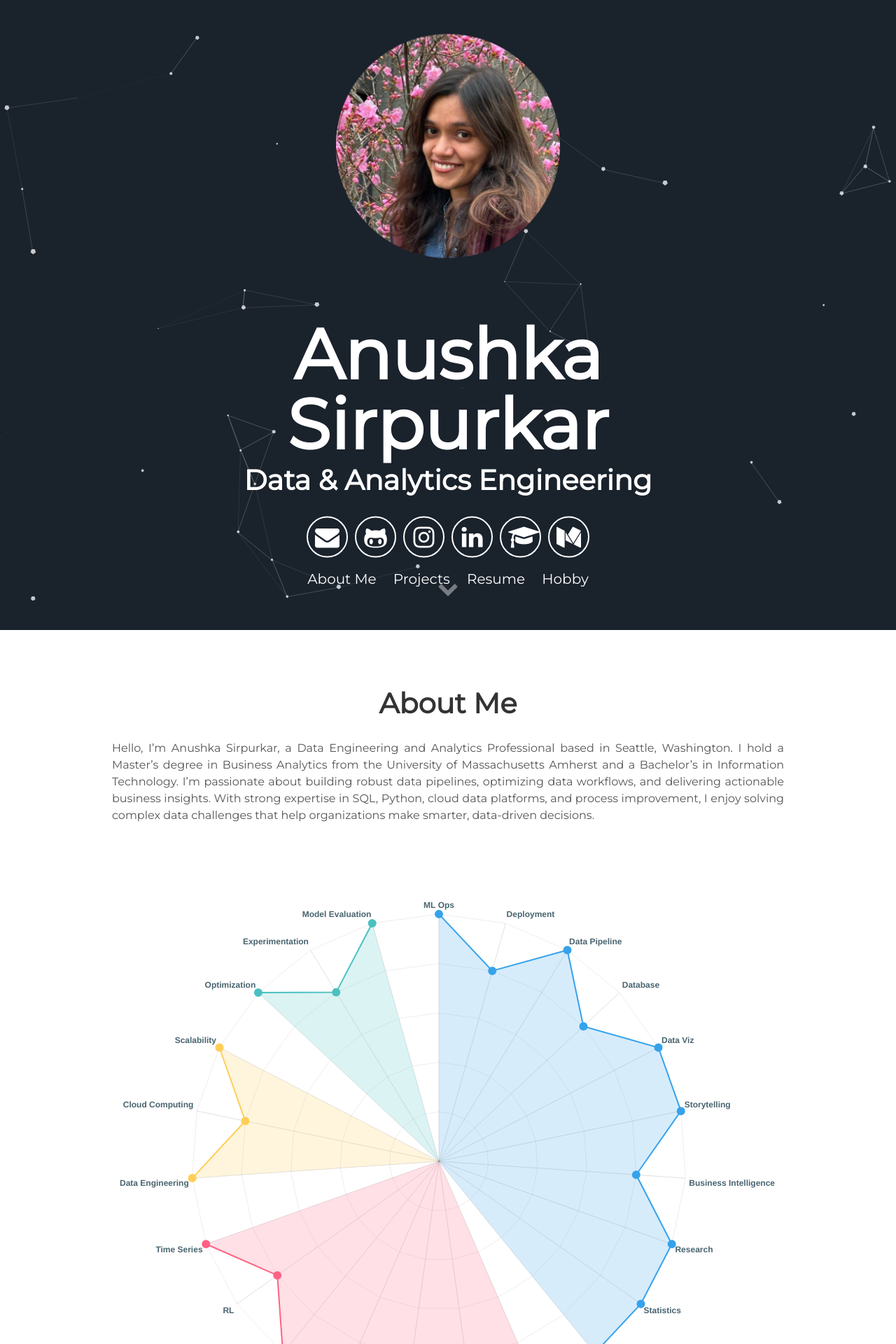
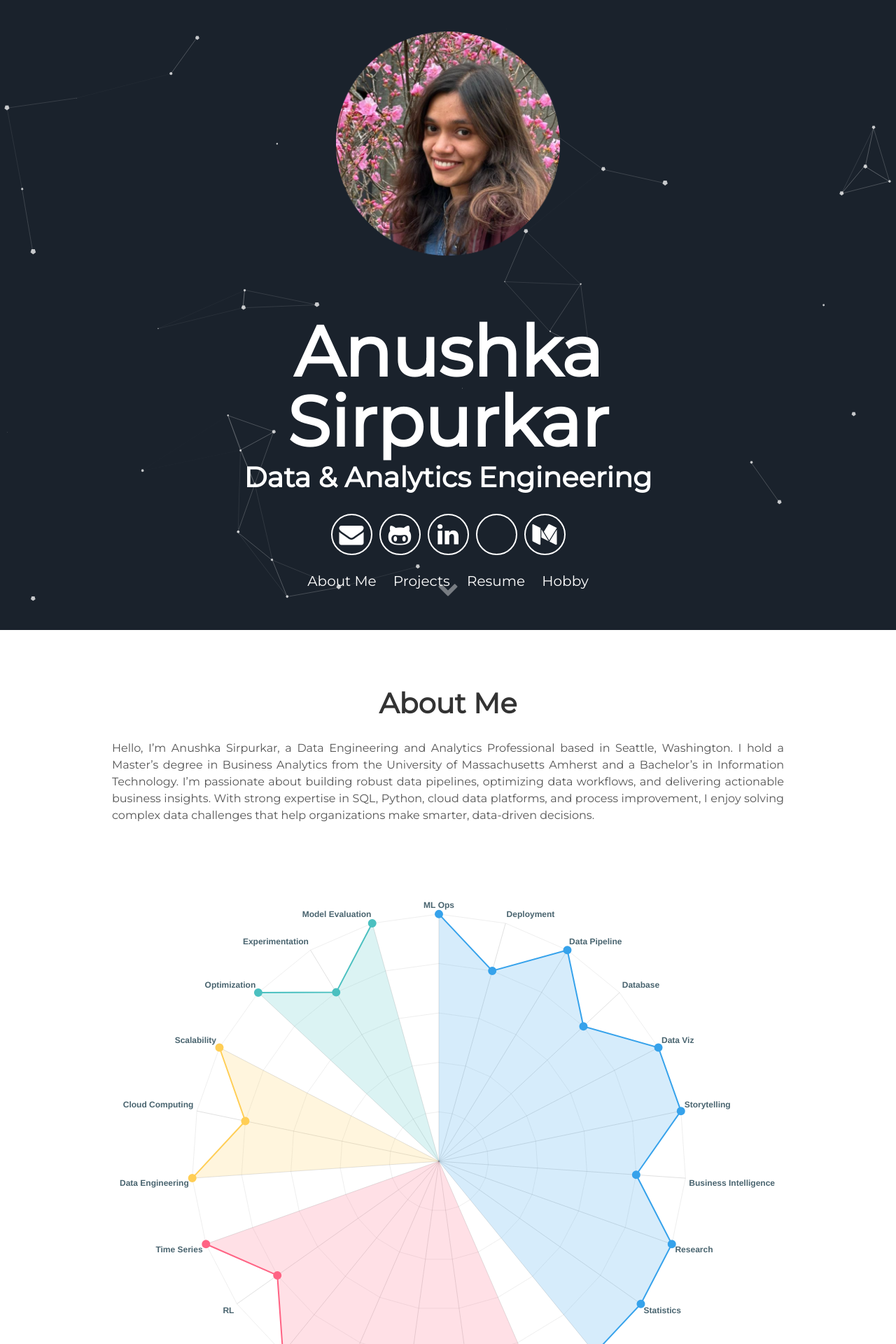
Before and after one commit to aspk74/aspk74.github.io, a Jekyll site: the page built from index.html, in a window 1280 px wide. Shown: the top 1920 px of the page at 70% size. Built offline with Jekyll 4.4.1, drawn with Linux system fonts in a browser that asks for light colours.

Commit message:
Update header.html

```diff
--- a/_includes/header.html
+++ b/_includes/header.html
@@ -11,10 +11,9 @@
         <a aria-label="Send email" href="mailto: {{site.email}}"><i class="icon fa fa-envelope"></i></a>
 <!--        <a aria-label="My Twitter" target="_blank" href="https://twitter.com/{{site.twitter_username}}"><i class="icon fa fa-twitter" aria-hidden="true"></i></a>-->
         <a aria-label="My Github" target="_blank" href="https://github.com/{{site.github_username}}"><i class="icon fa fa-github-alt" aria-hidden="true"></i></a>
-        <a aria-label="My Instagram" target="_blank" href="https://www.instagram.com/pixels_to_memories"><i class="icon fa fa-instagram" aria-hidden="true"></i></a>
-        <a aria-label="My LinkedIn" target="_blank" href="https://linkedin.com/in/iamdaksh/"><i class="icon fa fa-linkedin" aria-hidden="true"></i></a>
-        <a aria-label="My Google Scholar" target="_blank" href="https://scholar.google.com/citations?user=tjIlRlEAAAAJ&hl=en&oi=ao"><i class="icon fa fa-graduation-cap" aria-hidden="true"></i></a>
-        <a aria-label="My Medium" target="_blank" href="https://medium.com/@helloitsdaksh007"><i class="icon fa fa-medium" aria-hidden="true"></i>
+        <a aria-label="My LinkedIn" target="_blank" href="https://linkedin.com/in/asirpurkar7/"><i class="icon fa fa-linkedin" aria-hidden="true"></i></a>
+        <a aria-label="My Tableau Public" target="_blank" href="https://public.tableau.com/app/profile/aspk74/vizzes"><i class="icon fa fa-chart-bar" aria-hidden="true"></i></a>
+        <a aria-label="My Medium" target="_blank" href="https://medium.com/@aspk74"><i class="icon fa fa-medium" aria-hidden="true"></i>
 
       </div>
       <div class="header-links">
```
